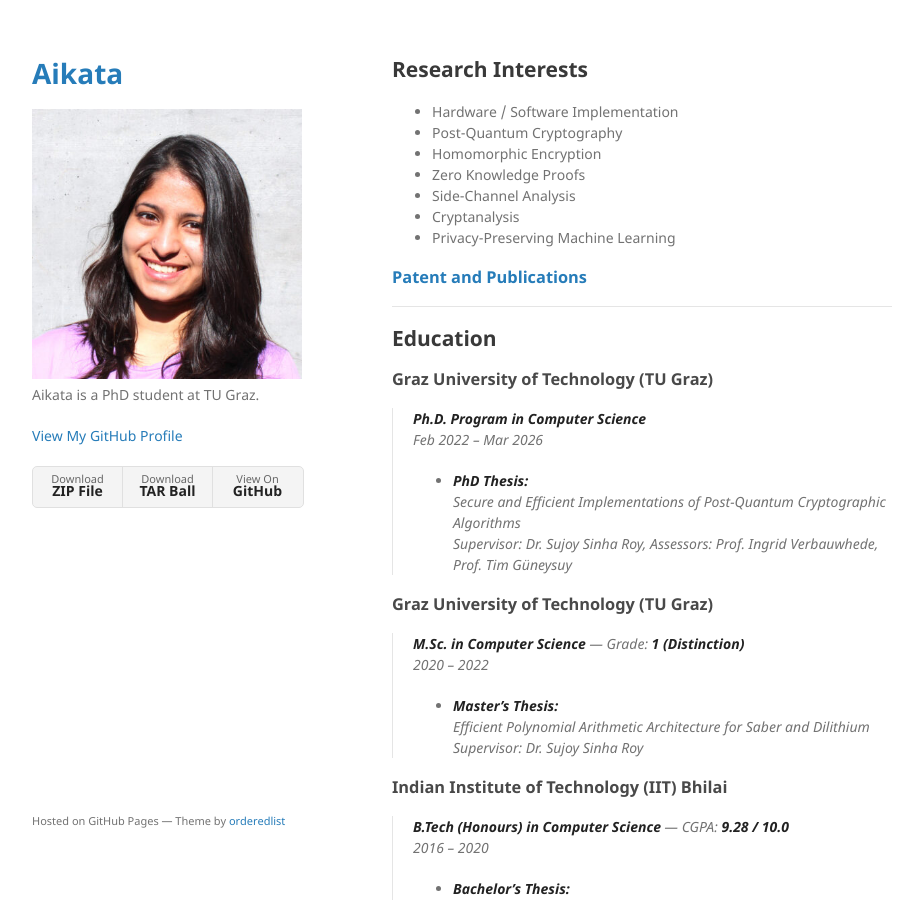
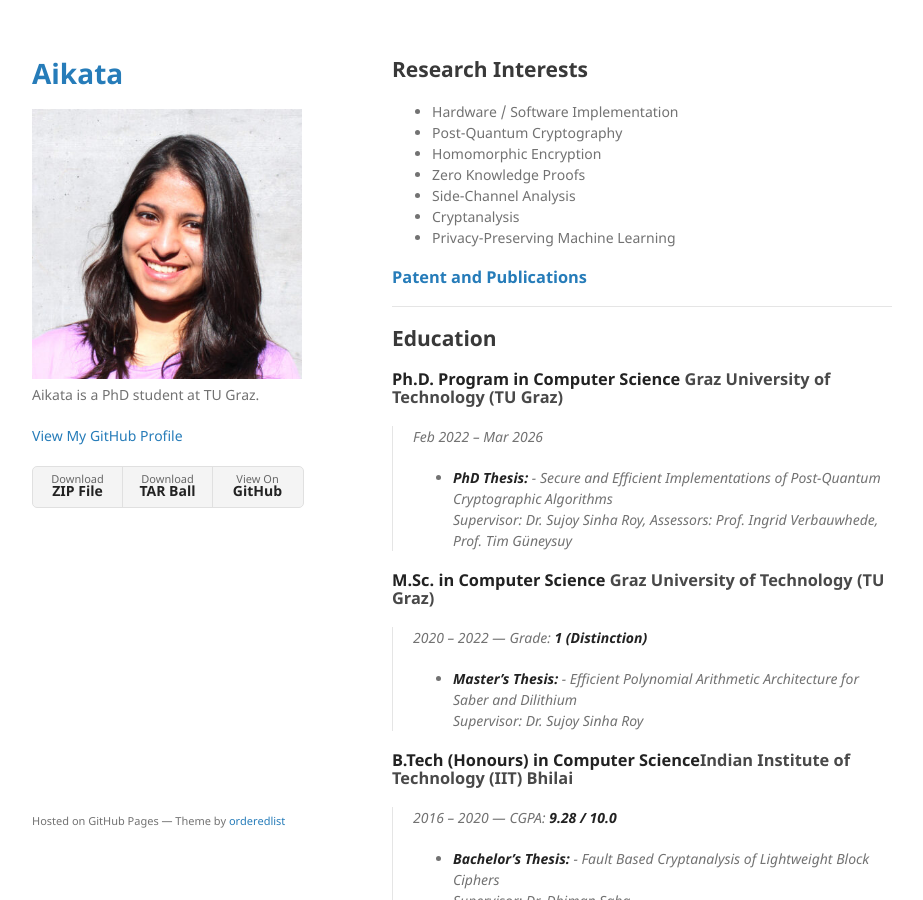
Before and after one commit to aikata10/aikata10.github.io, a Jekyll site: the page built from index.md, in a window 1280 px wide and 900 px high. Shown: the whole window, without its empty margins (178-1101 px from the left). Built offline with Jekyll 4.4.1, drawn with Linux system fonts in a browser that asks for light colours; our own code applies the rules of GitHub Pages for plain Markdown files.

```diff
--- a/index.md
+++ b/index.md
@@ -17,25 +17,19 @@ layout: default
 ---
 ## Education
 
-### Graz University of Technology (TU Graz)
-> **Ph.D. Program in Computer Science**
-*Feb 2022 – Mar 2026*
-- **PhD Thesis:**
-  *Secure and Efficient Implementations of Post-Quantum Cryptographic Algorithms*
+### **Ph.D. Program in Computer Science** Graz University of Technology (TU Graz)
+>  *Feb 2022 – Mar 2026*
+- **PhD Thesis:**  - *Secure and Efficient Implementations of Post-Quantum Cryptographic Algorithms*
   Supervisor: Dr. Sujoy Sinha Roy, Assessors: Prof. Ingrid Verbauwhede, Prof. Tim Güneysuy
 
-### Graz University of Technology (TU Graz)
-> **M.Sc. in Computer Science** — Grade: **1 (Distinction)**
-*2020 – 2022*
-- **Master’s Thesis:**
-  *Efficient Polynomial Arithmetic Architecture for Saber and Dilithium*
+### **M.Sc. in Computer Science**  Graz University of Technology (TU Graz)
+>  *2020 – 2022* —  Grade: **1 (Distinction)**
+- **Master’s Thesis:**  - *Efficient Polynomial Arithmetic Architecture for Saber and Dilithium*
   Supervisor: Dr. Sujoy Sinha Roy
 
-### Indian Institute of Technology (IIT) Bhilai
-> **B.Tech (Honours) in Computer Science** — CGPA: **9.28 / 10.0**
-*2016 – 2020*
-- **Bachelor’s Thesis:**
-  *Fault Based Cryptanalysis of Lightweight Block Ciphers*
+### **B.Tech (Honours) in Computer Science**Indian Institute of Technology (IIT) Bhilai
+>  *2016 – 2020* — CGPA: **9.28 / 10.0**
+- **Bachelor’s Thesis:**  - *Fault Based Cryptanalysis of Lightweight Block Ciphers*
   Supervisor: Dr. Dhiman Saha
 
 
```
